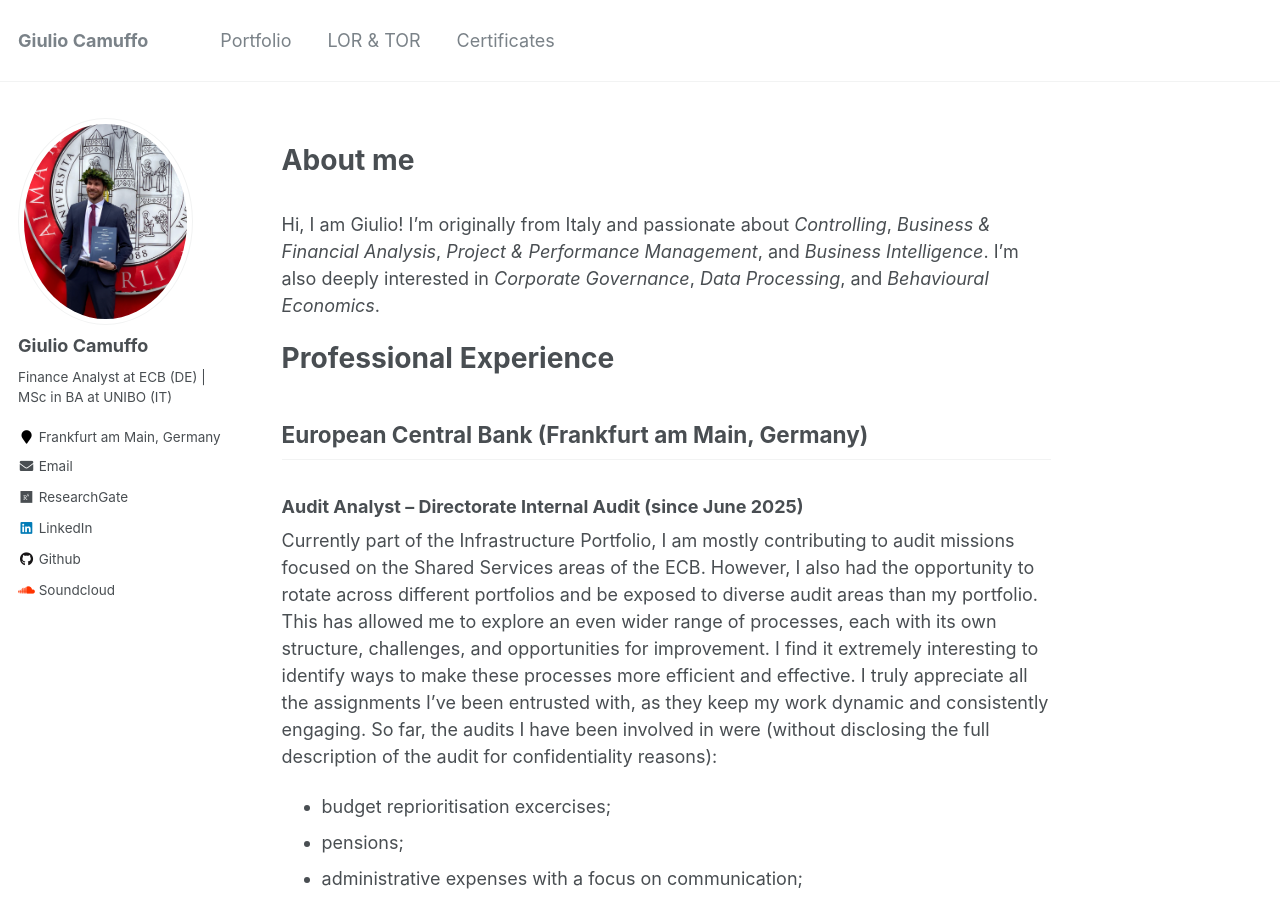
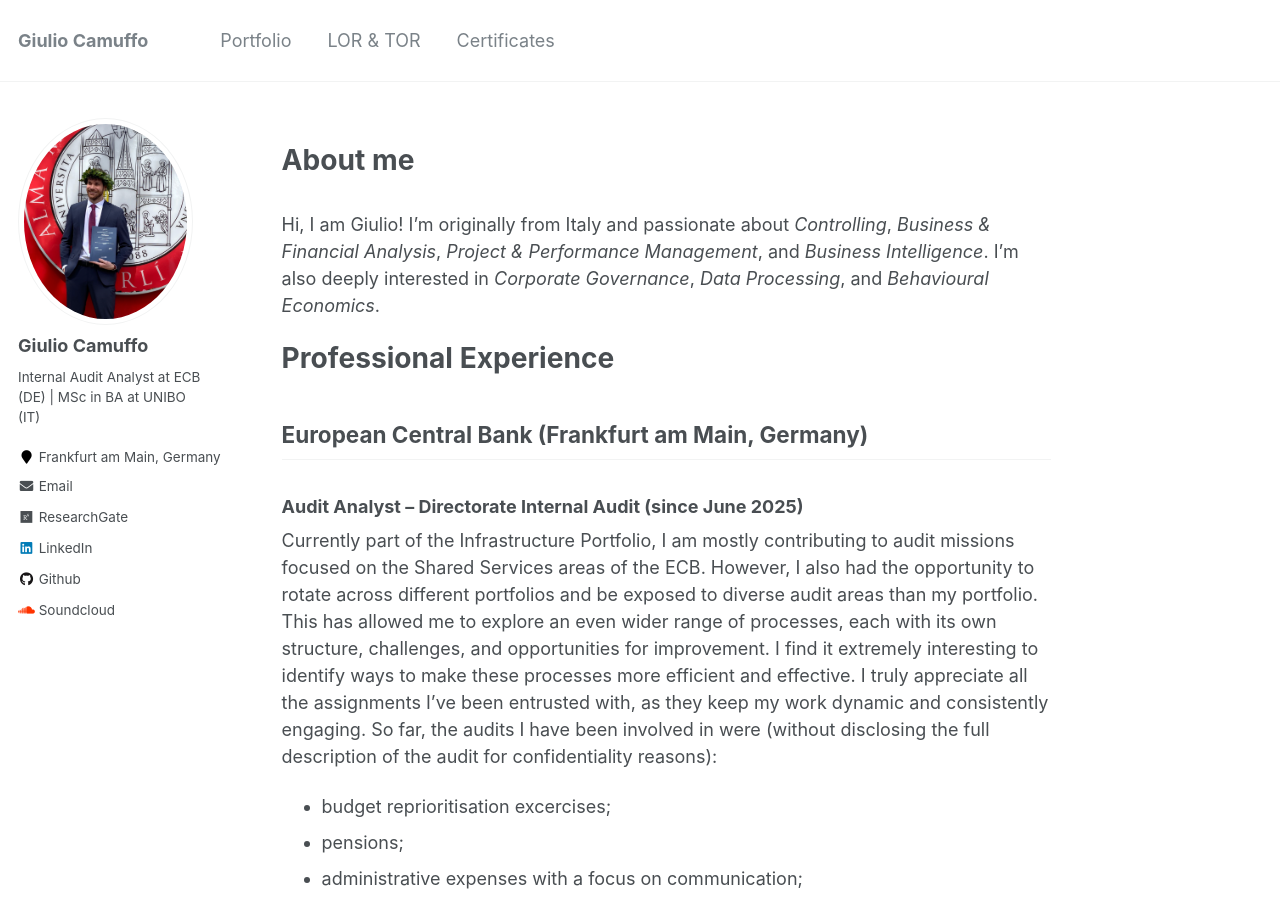
Before and after one commit to giulio-camuffo/giulio-camuffo.github.io, a Jekyll site: the page built from _pages/about.md, in a window 1280 px wide and 900 px high. Built offline with Jekyll 4.4.1, drawn with Linux system fonts in a browser that asks for light colours; nearby versions of some CDN libraries.

Commit message:
Update author bio in _config.yml

```diff
--- a/_config.yml
+++ b/_config.yml
@@ -54,7 +54,7 @@ analytics:
 author:
   name             : "Giulio Camuffo"
   avatar           : "GC-Propic-grad.jpg"
-  bio              : "Finance Analyst at ECB (DE) | MSc in BA at UNIBO (IT)"
+  bio              : "Internal Audit Analyst at ECB (DE) | MSc in BA at UNIBO (IT)"
   location         : "Frankfurt am Main, Germany"
   email            : "giulio.camuffo13@gmail.com"
   researchgate     : "Giulio-Camuffo-2"
```
